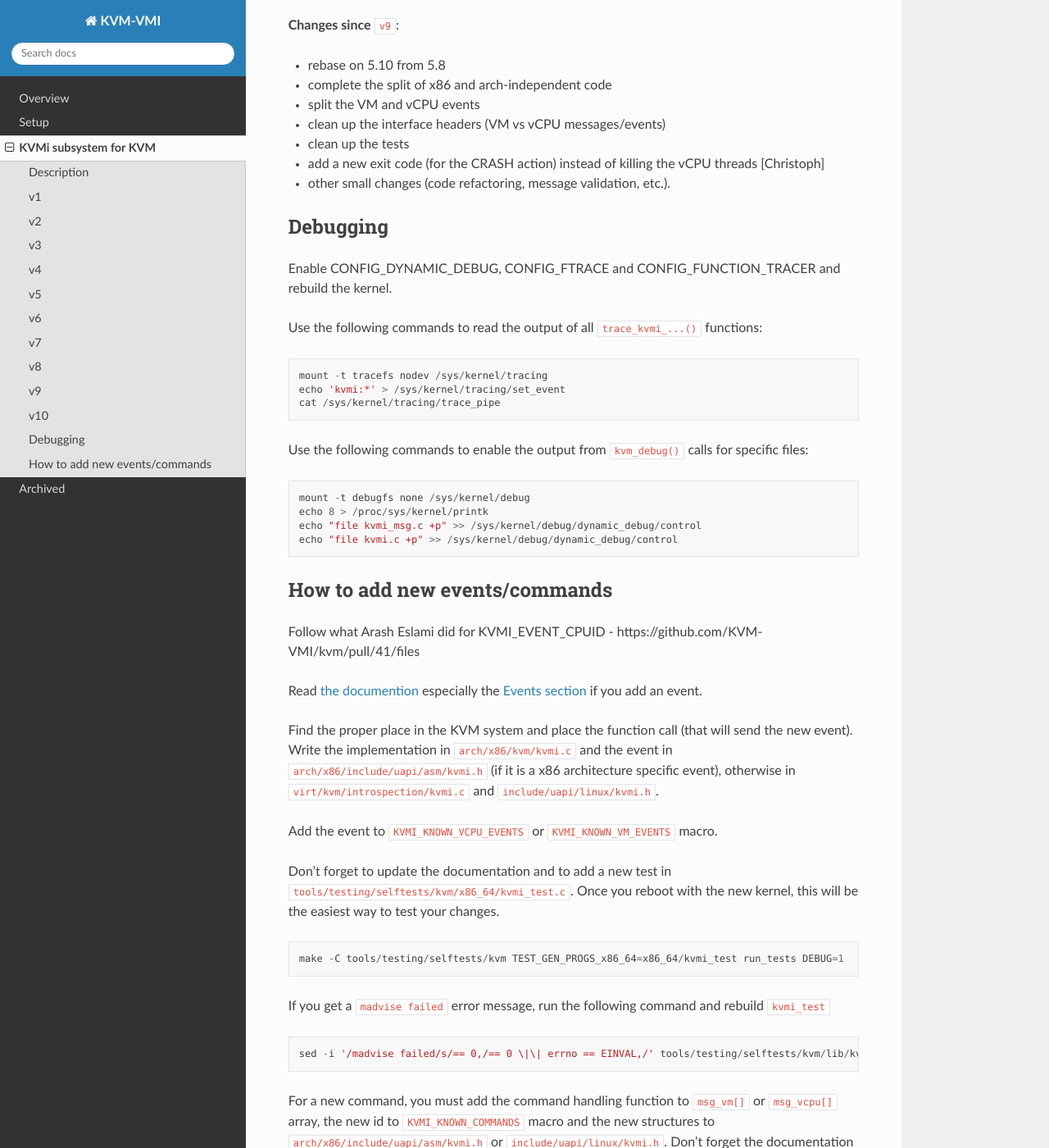
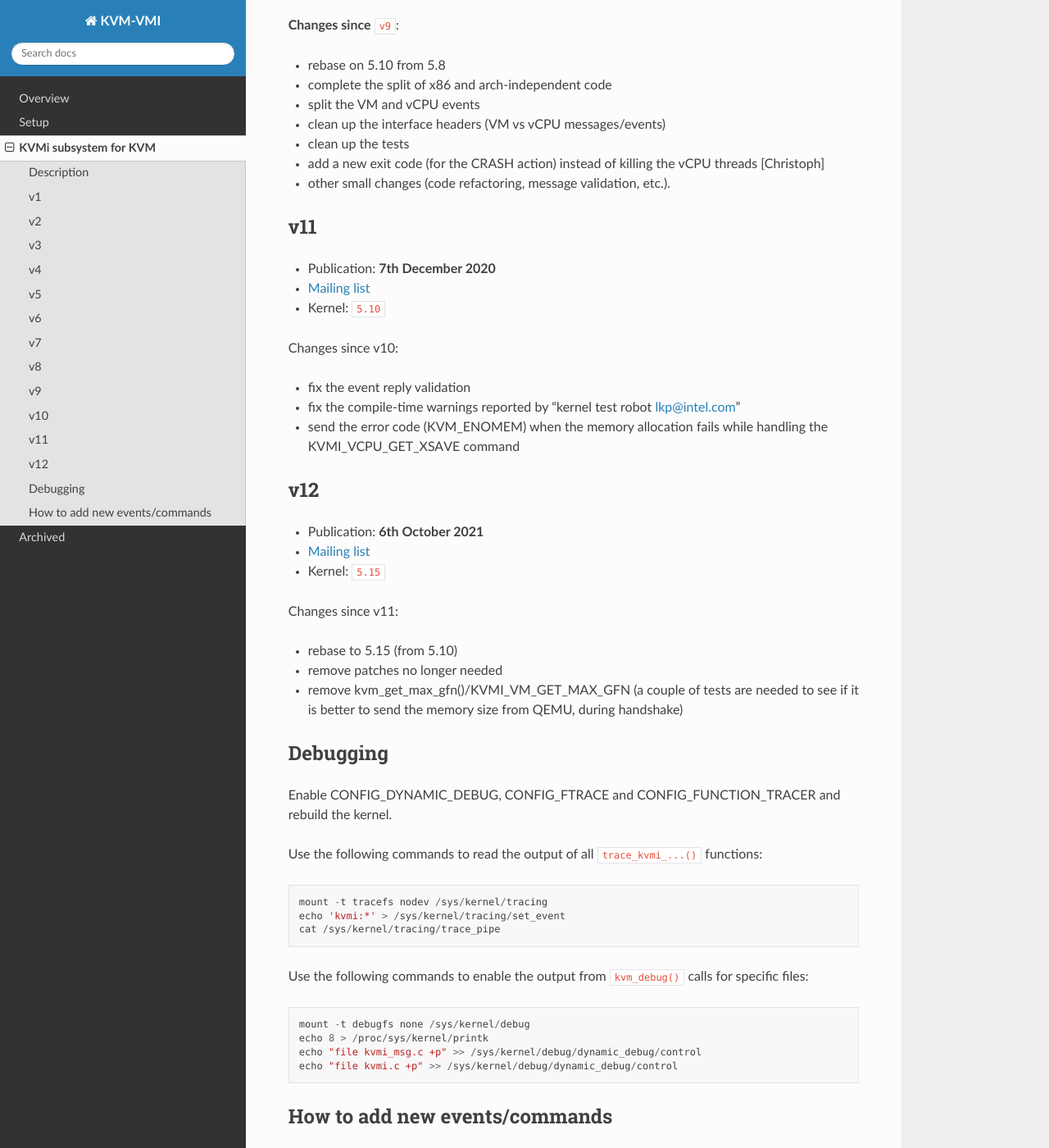
Before and after one commit to KVM-VMI/kvm-vmi, a Sphinx documentation site: the page built from docs/kvmi.md, in a window 1280 px wide and 1400 px high, scrolled down 5237 px. Shown: the whole window at 82% size. Built offline with Sphinx 7.4.7 and the Read the Docs theme 2.0.0, drawn with Linux system fonts in a browser that asks for light colours.

Commit message:
docs: add info about v11 and v12
Signed-off-by: Adalbert Lazăr <alazar@bitdefender.com>

```diff
--- a/docs/kvmi.md
+++ b/docs/kvmi.md
@@ -234,6 +234,32 @@ at least)
   the vCPU threads [Christoph]
 - other small changes (code refactoring, message validation, etc.).
 
+## v11
+
+- Publication: **7th December 2020**
+- [Mailing list](https://lore.kernel.org/kvm/20201207204622.15258-1-alazar@bitdefender.com/)
+- Kernel: `5.10`
+
+Changes since v10:
+
+- fix the event reply validation
+- fix the compile-time warnings reported by "kernel test robot <lkp@intel.com>"
+- send the error code (KVM_ENOMEM) when the memory allocation fails
+  while handling the KVMI_VCPU_GET_XSAVE command
+
+## v12
+
+- Publication: **6th October 2021**
+- [Mailing list](https://lore.kernel.org/kvm/20211006173113.26445-1-alazar@bitdefender.com/)
+- Kernel: `5.15`
+
+Changes since v11:
+
+- rebase to 5.15 (from 5.10)
+- remove patches no longer needed
+- remove kvm_get_max_gfn()/KVMI_VM_GET_MAX_GFN (a couple of tests are needed to see
+  if it is better to send the memory size from QEMU, during handshake)
+
 ## Debugging
 
 Enable CONFIG_DYNAMIC_DEBUG, CONFIG_FTRACE and CONFIG_FUNCTION_TRACER and rebuild the kernel.
```
